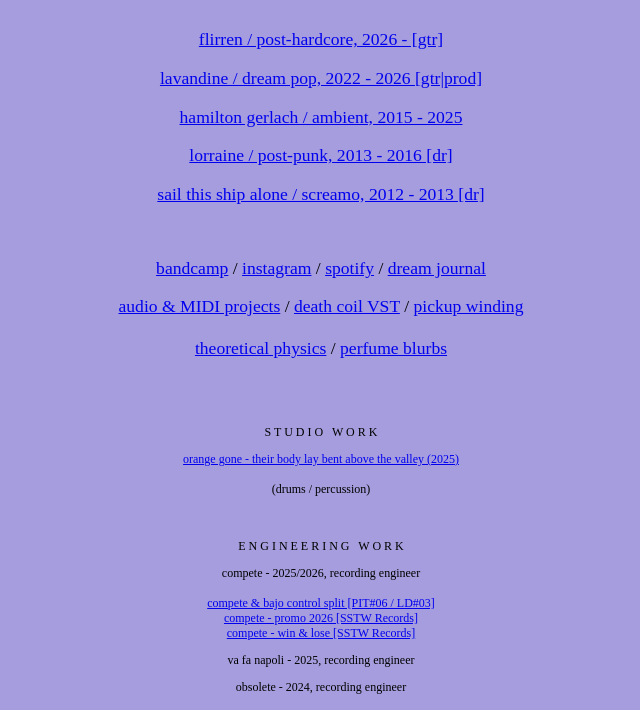
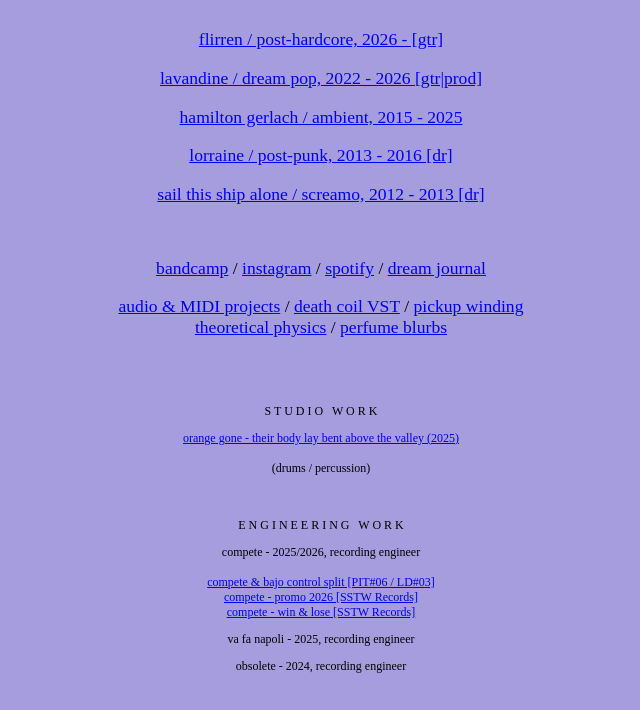
Before and after one commit to HamiltonGerlach/homepage, a plain HTML site: page index.html in a window 1280 px wide. Shown: the part 90-800 px from the top of the page, without its empty margins (319-959 px from the left). Drawn offline with Linux system fonts and the light colour scheme.

Commit message:
Fix HTML formatting and remove duplicates

```diff
--- a/index.html
+++ b/index.html
@@ -62,7 +62,7 @@
 </p>
 
 <p style="font-size:110%;text-align:center">
-    <a target="_blank" href="https://github.com/HamiltonGerlach/MultiStompController">audio & MIDI projects</a> / <a target="_self" href="deathcoil.html">death coil VST</a> / <a target="_blank" href="https://topologytwang.wordpress.com">pickup winding</a><br><br>
+    <a target="_blank" href="https://github.com/HamiltonGerlach/MultiStompController">audio & MIDI projects</a> / <a target="_self" href="deathcoil.html">death coil VST</a> / <a target="_blank" href="https://topologytwang.wordpress.com">pickup winding</a><br>
     <a target="_self" href="String_Theory_and_Black_Hole_Microstates_2018.pdf">theoretical physics</a> / <a target="_self" href="https://www.parfumo.com/Users/GerlachGrlch">perfume blurbs</a>
 </p><br>
 <br>
```
